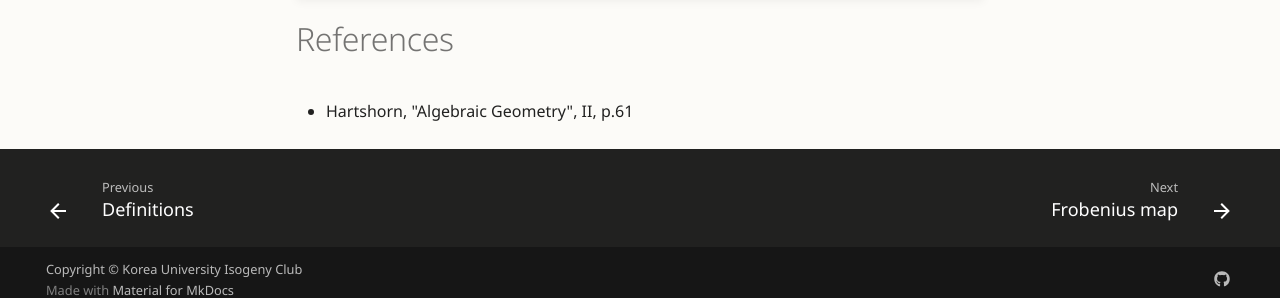
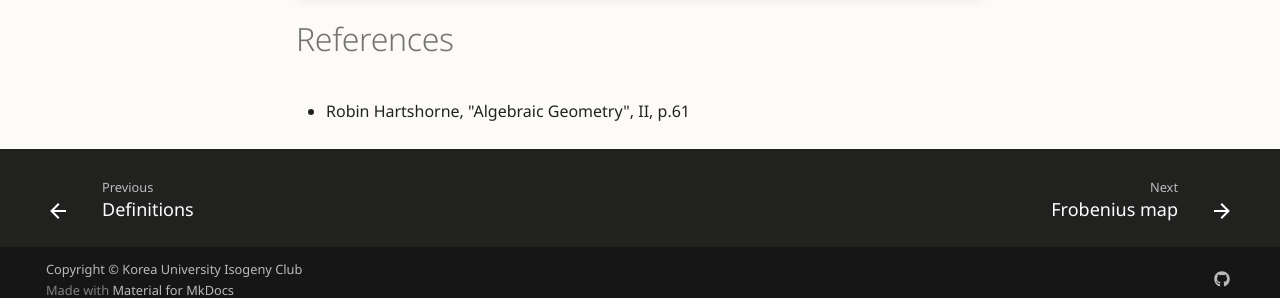
Before and after one commit to Korea-Univ-Isogeny-Club/Korea-Univ-Isogeny-Club.github.io, an MkDocs documentation site: the page built from docs/definitions/sheaves.md, in a window 1280 px wide and 1125 px high. Shown: the part 813-1111 px from the top of the window. Built offline with MkDocs 1.6.1 and Material for MkDocs 9.7.7, drawn with Linux system fonts in a browser that asks for light colours; comment, search, counter and statistics services are not loaded.

Commit message:
fix sheaves.md

```diff
--- a/docs/definitions/sheaves.md
+++ b/docs/definitions/sheaves.md
@@ -31,4 +31,4 @@
     then there is an element $s \in \mathcal{F}(U)$ such that $s|_{V_i} = s_i$ for each $i$.
 
 # References
-+ Hartshorn, "Algebraic Geometry", II, p.61
++ Robin Hartshorne, "Algebraic Geometry", II, p.61
```
